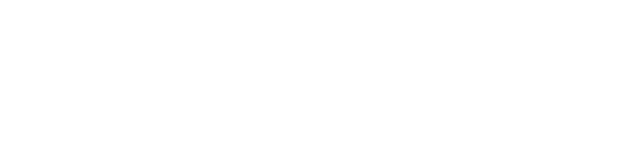
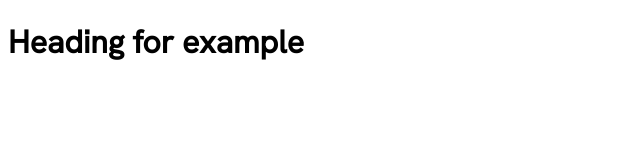
Before and after one commit to OniOdd/results-summary-component, a plain HTML site: page index.html in a window 1280 px wide. Shown: the whole page, without its empty margins (0-640 px from the left). Drawn offline with Linux system fonts and the light colour scheme.

Commit message:
Added a font to the project.

```diff
--- a/css/styles.css
+++ b/css/styles.css
@@ -0,0 +1,17 @@
+/* Fonts */
+
+@font-face {
+  font-display: swap;
+  font-family: "Hanken Grotesk";
+  src: url("/assets/fonts/hankengrotesk-variablefont_wght-webfont.woff2")
+      format("woff2"),
+    url("/assets/fonts/hankengrotesk-variablefont_wght-webfont.woff")
+      format("woff");
+  font-style: normal;
+}
+
+/* Basic styles */
+
+body {
+  font-family: "Hanken Grotesk", sans-serif;
+}
--- a/index.html
+++ b/index.html
@@ -18,6 +18,8 @@
     <title>Frontend Mentor | Results summary component</title>
   </head>
   <body>
-    <main class="page"></main>
+    <main class="page">
+      <h1>Heading for example</h1>
+    </main>
   </body>
 </html>
```
Also changed, not shown: assets/fonts/hankengrotesk-variablefont_wght-webfont.woff (added), assets/fonts/hankengrotesk-variablefont_wght-webfont.woff2 (added).
